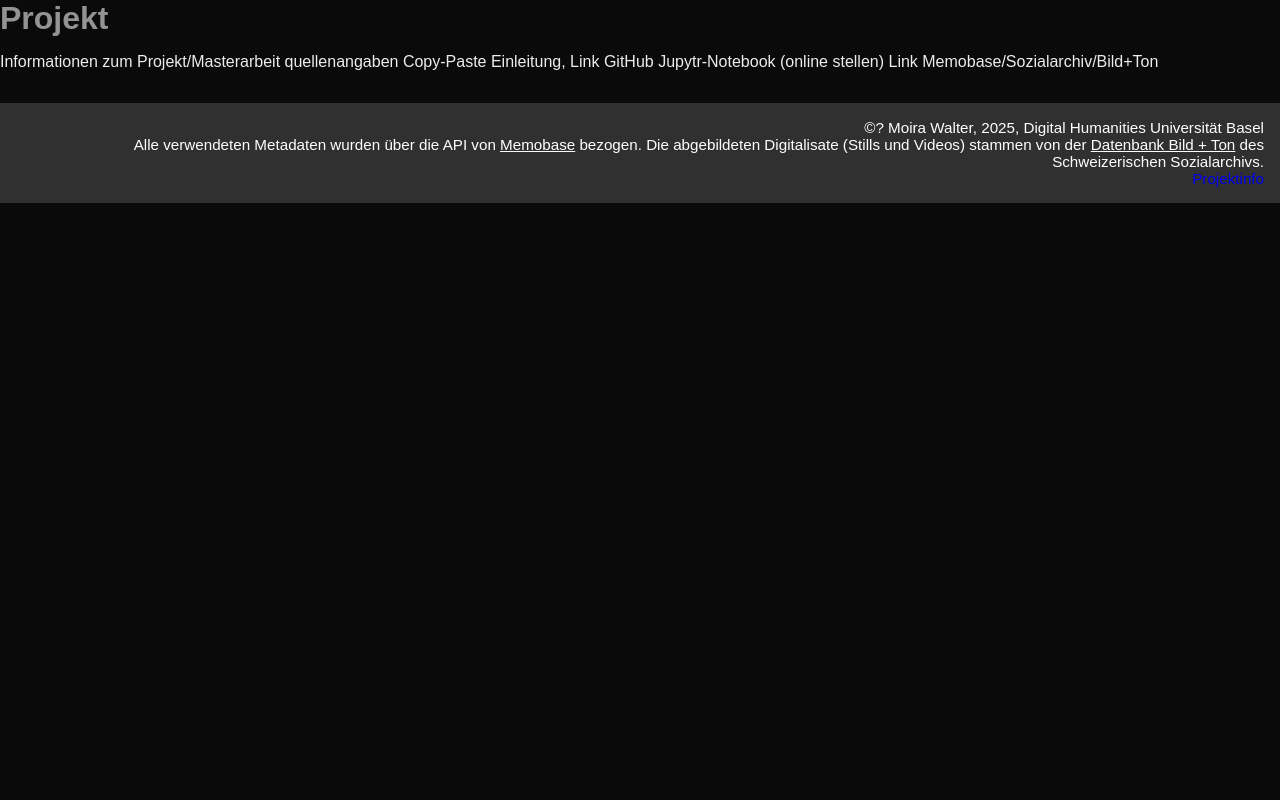
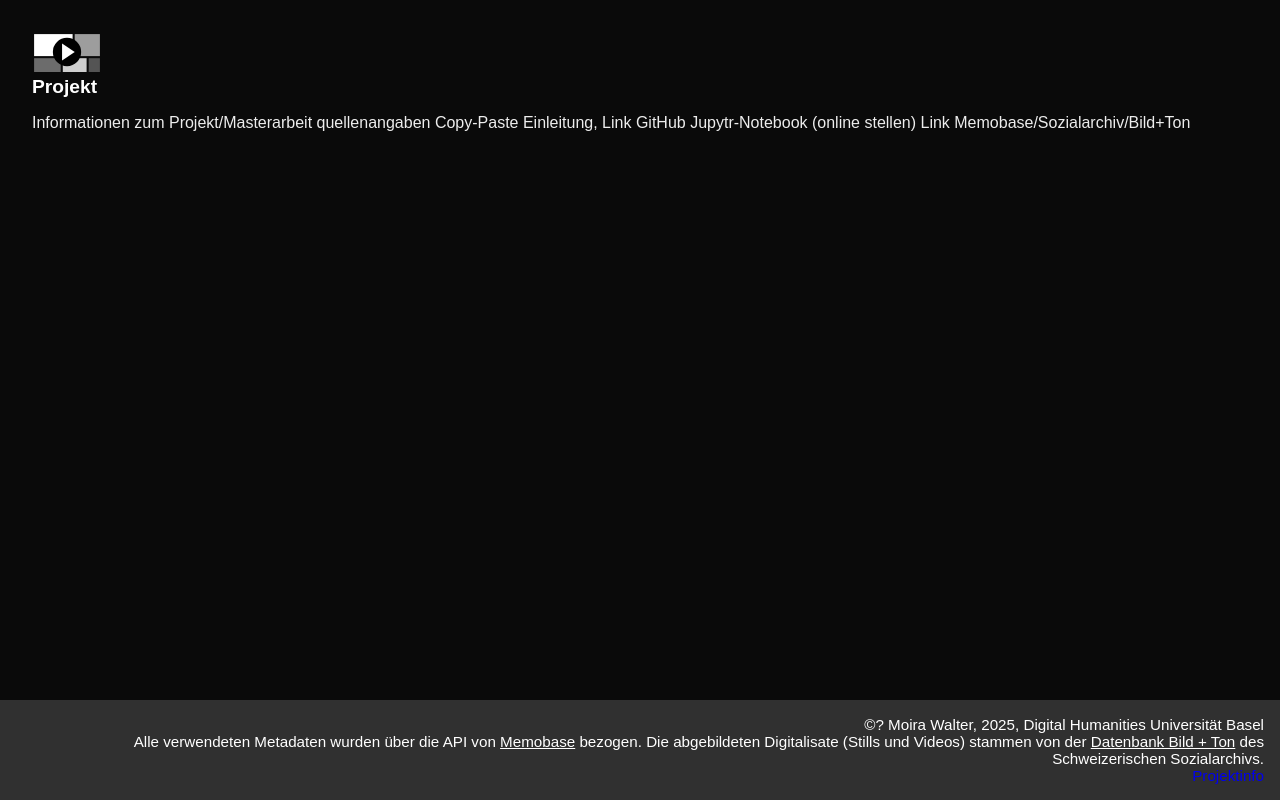
Before and after one commit to klotho17/stadt-in-bewegung, a Next.js app: page /projekt in a window 1280 px wide. Built offline with nearby package versions, Linux system fonts and the light colour scheme.

Commit message:
sidenav, icon, layout, creators, ...

```diff
--- /dev/null
+++ b/app/components/ProjectIcon.js
@@ -0,0 +1,108 @@
+export default function ProjectIcon({ width = 300, height = 100 }) {
+  const gap = width * 0.03;
+
+  const topRowHeight = height * 0.55;
+  const bottomRowHeight = height - topRowHeight - gap;
+
+  const topLeftWidth = width * 0.55;
+  const topRightWidth = width - topLeftWidth - 3 * gap;
+
+  const bottomLeftWidth = width * 0.38;
+  const bottomMiddleWidth = width * 0.34;
+  const bottomRightWidth = width - bottomLeftWidth - bottomMiddleWidth - 4 * gap;
+
+
+
+  // Play button dimensions
+  const playRadius = height * 0.3535; // Half of (height / √2)
+  const cx = width / 2;
+  const cy = height / 2;
+
+  // Triangle dimensions
+  const triangleWidth = playRadius * 0.9;
+  const triangleHeight = playRadius * 1.2;
+
+  const shiftX = playRadius * 0.1; // small rightward shift
+
+  const trianglePoints = `
+  ${cx - triangleWidth / 2 + shiftX},${cy - triangleHeight / 2}
+  ${cx - triangleWidth / 2 + shiftX},${cy + triangleHeight / 2}
+  ${cx + triangleWidth / 2 + shiftX},${cy}
+`;
+
+
+  return (
+    <svg
+      xmlns="http://www.w3.org/2000/svg"
+      width={width}
+      height={height}
+      viewBox={`0 0 ${width} ${height}`}
+      role="img"
+      aria-label="Drawing-based layout with rectangles and play button"
+    >
+      {/* Top Left */}
+      <rect
+        x={gap}
+        y={gap}
+        width={topLeftWidth}
+        height={topRowHeight}
+        fill="white"
+        fillOpacity="1"
+      />
+
+      {/* Top Right */}
+      <rect
+        x={gap * 2 + topLeftWidth}
+        y={gap}
+        width={topRightWidth}
+        height={topRowHeight}
+        fill="white"
+        fillOpacity="0.6"
+      />
+
+      {/* Bottom Left */}
+      <rect
+        x={gap}
+        y={topRowHeight + 2 * gap}
+        width={bottomLeftWidth}
+        height={bottomRowHeight}
+        fill="white"
+        fillOpacity="0.4"
+      />
+
+      {/* Bottom Middle */}
+      <rect
+        x={gap * 2 + bottomLeftWidth}
+        y={topRowHeight + 2 * gap}
+        width={bottomMiddleWidth}
+        height={bottomRowHeight}
+        fill="white"
+        fillOpacity="0.8"
+      />
+
+      {/* Bottom Right */}
+      <rect
+        x={gap * 3 + bottomLeftWidth + bottomMiddleWidth}
+        y={topRowHeight + 2 * gap}
+        width={bottomRightWidth}
+        height={bottomRowHeight}
+        fill="white"
+        fillOpacity="0.3"
+      />
+
+      {/* Play Button Circle */}
+      <circle
+        cx={cx}
+        cy={cy}
+        r={playRadius}
+        fill="black"
+      />
+
+      {/* Play Triangle */}
+      <polygon
+        points={trianglePoints}
+        fill="white"
+      />
+    </svg>
+  );
+}
--- a/app/globals.css
+++ b/app/globals.css
@@ -23,6 +23,26 @@ body {
   margin: 0;
 }
 
+/* Make the page take full height and use flexbox */
+html, body {
+  height: 100%;
+  min-height: 100%;
+}
+
+.page-wrapper {
+  min-height: 100vh;
+  display: flex;
+  flex-direction: column;
+}
+
+.page-wrapper > main {
+  flex: 1 0 auto;
+}
+
+footer {
+  flex-shrink: 0;
+}
+
 /* Links and underline decorations */
 a {
   text-decoration: none;
@@ -37,16 +57,37 @@ p > a {
   color: white;
 }
 
+li > a {
+  color: white;
+}
+
+.side-nav a {
+  text-decoration: underline;
+  color: white;
+}
+
 /*remove bullet point for list*/
 li {
   list-style: none;
 }
 
 /* ----- Main Page start-page */
+.start-page {
+  padding-top: 2rem;
+}
+
+.start-page h1 {
+  font-size: 2rem;
+  font-weight: 800;
+  margin-bottom: 1.5rem;
+  text-align: center;
+  color:rgb(214, 214, 214);
+}
 
 /* ----- Filtered Topics Page topic-page ----- */
 .topic-page {
   padding: 2rem;
+    padding-right: 200px; /* Adjust to side navigation */
 }
 
 /* Video + Text Flex Box */
@@ -68,13 +109,14 @@ li {
   }
   .media-container {
     flex: 0 0 auto;
-    margin-left: 2rem;
+    /*margin-left: 2rem;*/
   }
 }
 
 /* ----- Single Object Page object-page ----- */
 .object-page {
   padding: 2rem;
+  padding-right: 200px; /* Adjust to side navigation */
 }
 
 .abstract-button {
@@ -84,6 +126,11 @@ li {
   cursor: pointer;
   padding: 0;
   text-decoration: underline;
+}
+
+/* ----- Project Page projekt-page ----- */
+.project-page {
+  padding: 2rem;
 }
 
 /* ----- Footer ----- */
@@ -99,11 +146,12 @@ footer {
 /* /// Titles and paragraphs /// */
 
 h1 {
-  font-size: 2rem;
+  font-size: 1.2rem;
   font-weight: 700;
   margin-bottom: 1rem;
-  color:rgb(147, 147, 147);
+  color:rgb(255, 255, 255);
 }
+
 h2 {
   font-size: 1.5rem;
   font-weight: 600;
@@ -206,9 +254,9 @@ h2 {
 .side-nav {
   position: fixed;
   top: 5rem;
-  right: 0;
-  width: 220px;
-  background: rgba(30,30,30,0.97);
+  right: 15px;
+  width: 200px;
+  background: rgba(41, 41, 41, 0.97);
   color: #fff;
   padding: 1.5rem 1rem;
   border-radius: 1rem 0 0 1rem;
@@ -225,7 +273,6 @@ h2 {
 }
 .side-nav a {
   color: #fff;
-  text-decoration: none;
   font-weight: 500;
 }
 .side-nav a:hover {
--- a/app/layout.js
+++ b/app/layout.js
@@ -21,10 +21,12 @@ export default function RootLayout({ children }) {
   return (
     <html lang="en">
       <body className={`${geistSans.variable} ${geistMono.variable}`}>
-        <main>
-          {children}
+        <div className="page-wrapper">
+          <main>
+            {children}
           </main>
-        <Footer />
+          <Footer />
+        </div>
       </body>
     </html>
   );
--- a/app/projekt/page.js
+++ b/app/projekt/page.js
@@ -1,6 +1,11 @@
+import ProjectIcon from './../components/ProjectIcon';
+
 export default function ProjectPage() {
   return (
     <div className="project-page">
+      <a href="/">
+      <ProjectIcon width={70} height={40} />
+      </a>
       <h1>Projekt</h1>
       <p>
         Informationen zum Projekt/Masterarbeit
--- a/app/utils/videourl.js
+++ b/app/utils/videourl.js
@@ -7,7 +7,6 @@ export const baseURL = "https://www.bild-video-ton.ch/ansicht/media/Sozarch_Vid_
 
 // composing URLs with the fileNumber to embed the videos
 // returning MissingVideo Image as a placeholder for missing files
-// ...ad cache for the video files
 export async function fetchVideo(id) {
 
     // for custom items return placeholder
```
Also changed, not shown: app/api/get-record.js (+24 -8 lines), app/components/NavImage.js (added, +76 -0 lines), app/components/SideNav.js (+43 -10 lines), app/objekt/[id]/page.js (+15 -18 lines), app/page.js (+24 -19 lines), app/themen/[topic]/page.js (+8 -23 lines).
